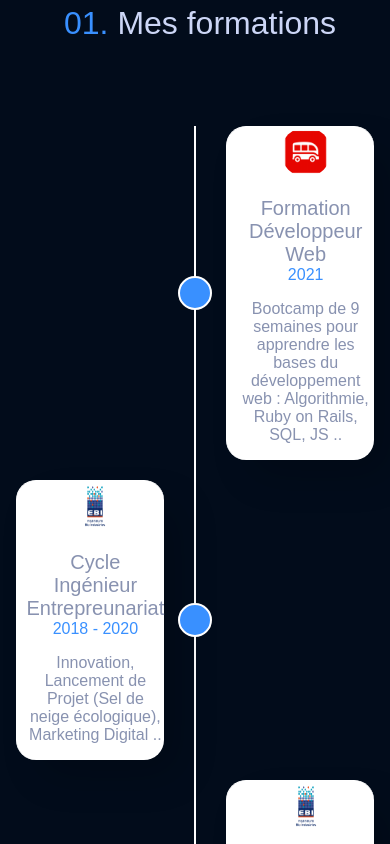
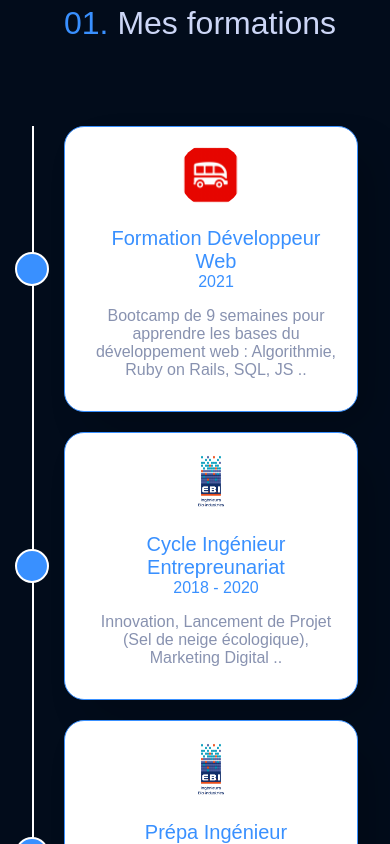
Before and after one commit to Git-TM/portfolio-freelance, a Vue app: page / in a window 390 px wide. Shown: the part 860-1704 px from the top of the page. Built offline with nearby package versions, Linux system fonts and the light colour scheme; some icons are missing; a web font is replaced by a local one.

Commit message:
Timeline vertical centré sur gauche si sur mobile, et reglages css formations

```diff
--- a/src/components/timeline-formation/TimelineFormation.scss
+++ b/src/components/timeline-formation/TimelineFormation.scss
@@ -50,22 +50,20 @@
         align-items: center;
         width: 45%;
         margin: 0 -1rem;
+        padding: 1rem;
         background: white;
+        border: 1px solid var(--primary-color);
         border-radius: 20px;
-        border-left: 1px solid white;
-        border-top: 1px solid white;
-        backdrop-filter: blur(10px);
         box-shadow: 20px 20px 40px -6px rgba(0, 0, 0, 0.2);
 
         img {
-          width: 50px;
-          height: 50px;
+          width: 4rem;
+          height: 4rem;
           border-radius: 50%;
           margin-right: 10px;
 
           &:nth-child(odd) {
-            margin-right: 0;
-            margin-left: 10px;
+            margin: 0 1rem;
           }
         }
       }
@@ -84,8 +82,30 @@
 }
 
 @media (max-width: 768px) {
-  .timeline-detail {
-    flex-direction: column;
+  .timeline-details {
+    ul {
+      &::before {
+        left: 0;
+      }
+
+      li {
+        justify-content: center;
+
+        &::before {
+          left: 0;
+        }
+
+        &:nth-child(odd) {
+          justify-content: center;
+        }
+
+        .timeline-detail {
+          flex-direction: column;
+          width: 80%;
+          margin-left: 1rem;
+        }
+      }
+    }
   }
 
   .timeline-description {
--- a/src/components/timeline-formation/TimelineFormation.vue
+++ b/src/components/timeline-formation/TimelineFormation.vue
@@ -22,14 +22,13 @@ const getRightImages = (formation: string): string => {
 <template>
   <div class="timeline-container">
     <h2><span class="numbered-title">01. </span>Mes formations</h2>
-
     <div class="timeline-details">
       <ul>
         <li v-for="(formation, index) in props.formations" :key="index">
           <div class="timeline-detail">
             <img alt="Vue logo" class="timeline-logo" :src="getRightImages(formation)" />
             <div class="timeline-description">
-              <p class="timeline-description-title">
+              <p class="timeline-description-title primary-color-font">
                 {{ t(`formations.${formation}.title`) }}
               </p>
               <span class="primary-color-font">{{ t(`formations.${formation}.date`) }}</span>
--- a/src/locales/fr.json
+++ b/src/locales/fr.json
@@ -1,7 +1,5 @@
 {
   "toggleTheme": "Changer de theme",
-  "changerLangue": "English 🇬🇧",
-  "changerTheme": "Changer Theme",
   "banner": {
     "headline": "Je développe des applications web et mobiles.",
     "description": "Je suis un développeur fullstack, codant principalement sur Ruby On rails en backend et Vue.js / Ionic pour le front web et mobile."
```
